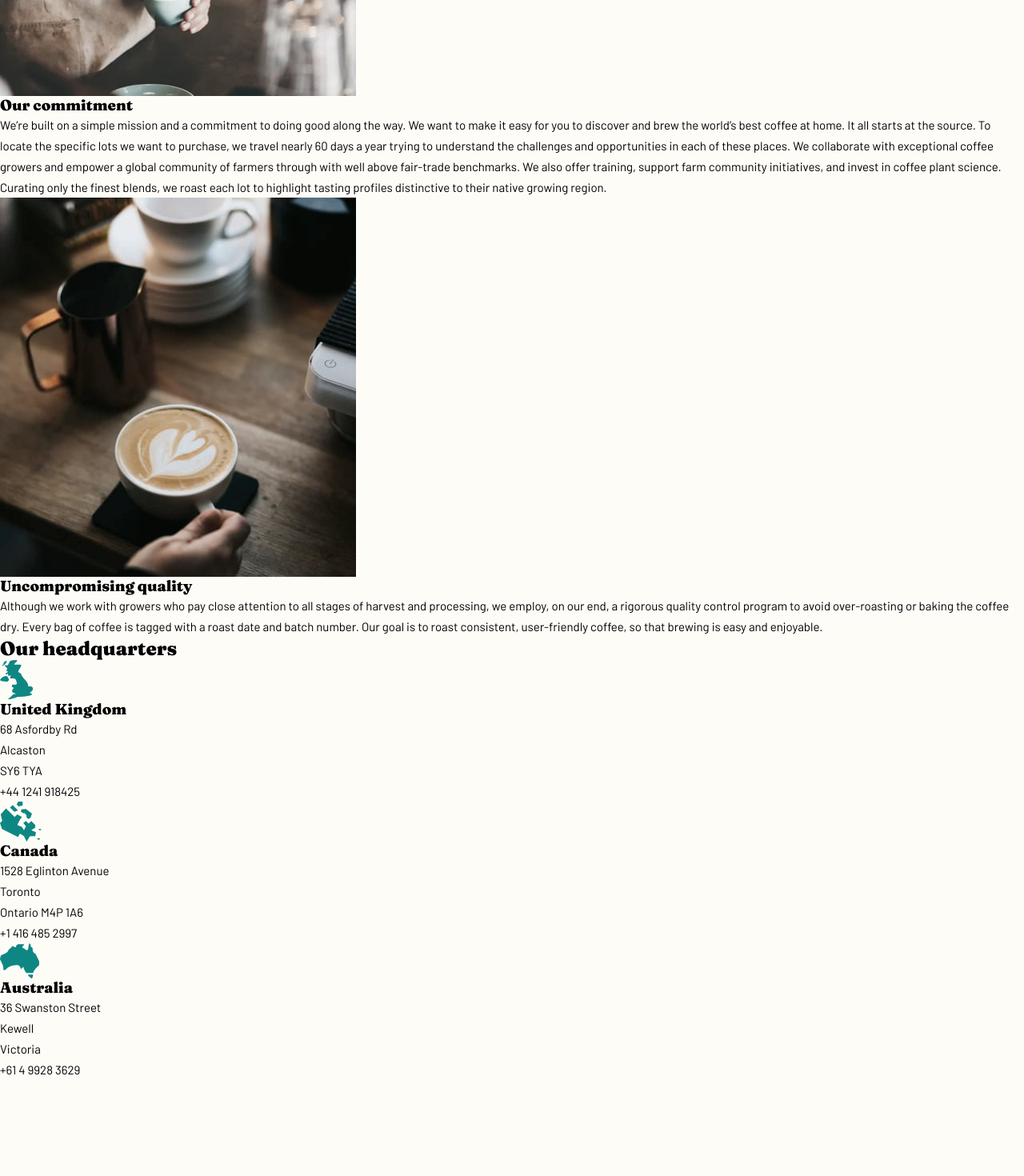
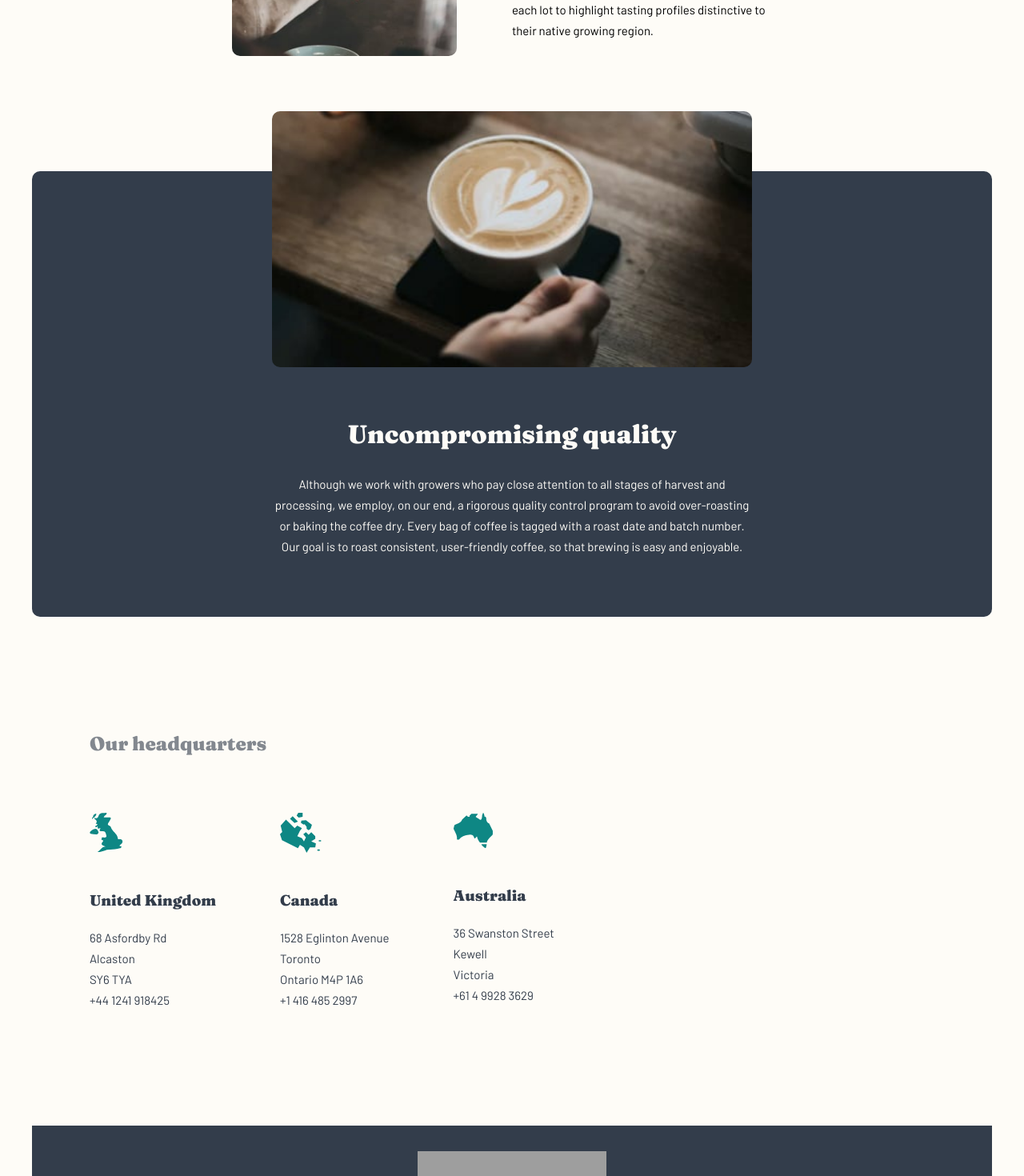
Before and after one commit to sweenejp/coffeeroasters-subscription-site, a React (Create React App) app: page /about in a window 1280 px wide. Shown: the part 1060-2530 px from the top of the page at 80% size. Built offline with nearby package versions, Linux system fonts and the light colour scheme; grey boxes are pictures that could not be loaded.

Commit message:
add about page styles

```diff
--- a/src/components/GlobalStyles.js
+++ b/src/components/GlobalStyles.js
@@ -42,7 +42,7 @@ img {
   max-width: 100%;
 }
 
-section {
+section, article {
   margin-bottom: 7.5rem;
 
   @media screen and (min-width: ${({ theme }) => theme.media.medium}) {
--- a/src/components/article/Article.js
+++ b/src/components/article/Article.js
@@ -1,13 +1,33 @@
 import React from "react";
+import { Container } from "../sharedStyledComponents";
+import { StyledArticle, StyledArticleDark } from "./styles";
 
-function Article({ content }) {
-  return (
-    <article>
-      <img src={content.image} alt="" />
-      <h3>{content.heading}</h3>
-      <p>{content.body}</p>
-    </article>
-  );
+function Article({ content, dark }) {
+  if (dark) {
+    return (
+      <Container>
+        <StyledArticleDark>
+          <img src={content.image} alt="" />
+          <div>
+            <h2>{content.heading}</h2>
+            <p>{content.body}</p>
+          </div>
+        </StyledArticleDark>
+      </Container>
+    );
+  } else {
+    return (
+      <Container>
+        <StyledArticle>
+          <img src={content.image} alt="" />
+          <div>
+            <h2>{content.heading}</h2>
+            <p>{content.body}</p>
+          </div>
+        </StyledArticle>
+      </Container>
+    );
+  }
 }
 
 export default Article;
--- /dev/null
+++ b/src/components/article/styles.js
@@ -0,0 +1,109 @@
+import styled from "styled-components";
+
+export const StyledArticle = styled.article`
+  display: flex;
+  flex-direction: column;
+  align-items: center;
+  justify-content: center;
+  text-align: center;
+  border-radius: ${({ theme }) => theme.borderRadius.large};
+  gap: 3rem;
+
+  img {
+    border-radius: ${({ theme }) => theme.borderRadius.large};
+  }
+
+  div {
+    max-width: 350px;
+  }
+
+  h2 {
+    font-size: 2rem;
+    margin-bottom: 1.875rem;
+  }
+
+  @media screen and (min-width: ${({ theme }) => theme.media.medium}) {
+    text-align: left;
+    flex-direction: row;
+    gap: 4.3rem;
+
+    img {
+      width: 281px;
+      height: 470px;
+      object-fit: cover;
+    }
+  }
+
+  @media screen and (min-width: ${({ theme }) => theme.media.large}) {
+    gap: 7.8125rem;
+    h2 {
+      font-size: 2.5rem;
+    }
+
+    img {
+      width: 445px;
+      height: 520px;
+    }
+
+    div {
+      max-width: 500px;
+    }
+  } ;
+`;
+
+export const StyledArticleDark = styled(StyledArticle)`
+  background-color: ${({ theme }) => theme.colors.primary2};
+  color: ${({ theme }) => theme.colors.neutral1};
+  padding-left: 1.5rem;
+  padding-right: 1.5rem;
+
+  img {
+    position: relative;
+    top: -75px;
+    width: 85%;
+    max-width: 400px;
+    height: 160px;
+    object-fit: cover;
+    object-position: bottom;
+  }
+
+  div {
+    position: relative;
+    top: -75px;
+  }
+
+  @media screen and (min-width: ${({ theme }) => theme.media.medium}) {
+    flex-direction: column;
+    text-align: center;
+    gap: 4rem;
+
+    img {
+      max-width: 600px;
+      height: 320px;
+    }
+
+    div {
+      max-width: 600px;
+    }
+  }
+
+  @media screen and (min-width: ${({ theme }) => theme.media.large}) {
+    flex-direction: row;
+    gap: 7.8125rem;
+    text-align: left;
+    padding-left: 5.1325rem;
+    padding-right: 5.1325rem;
+    div {
+      order: 1;
+    }
+    img {
+      order: 2;
+      height: 474px;
+      max-width: 445px;
+    }
+
+    div {
+      position: static;
+    }
+  }
+`;
--- a/src/components/locations/Locations.js
+++ b/src/components/locations/Locations.js
@@ -1,24 +1,28 @@
 import React from "react";
+import { Container } from "../sharedStyledComponents";
+import { LocationCards, LocationCard, StyledLocations } from "./styles";
 
 function Locations({ content }) {
-  const locationCards = content.locationCards.map((card) => {
+  const cards = content.locationCards.map((card) => {
     return (
-      <div>
+      <LocationCard>
         <img src={card.image} alt="" />
         <h3>{card.heading}</h3>
         <p>{card.address.line1}</p>
         <p>{card.address.line2}</p>
         <p>{card.address.line3}</p>
         <p>{card.address.phoneNumber}</p>
-      </div>
+      </LocationCard>
     );
   });
 
   return (
-    <section>
-      <h2>{content.heading}</h2>
-      <div>{locationCards}</div>
-    </section>
+    <Container>
+      <StyledLocations>
+        <h2>{content.heading}</h2>
+        <LocationCards>{cards}</LocationCards>
+      </StyledLocations>
+    </Container>
   );
 }
 
--- /dev/null
+++ b/src/components/locations/styles.js
@@ -0,0 +1,53 @@
+import styled from "styled-components";
+
+export const StyledLocations = styled.section`
+  text-align: center;
+  color: ${({ theme }) => theme.colors.primary2};
+
+  h2 {
+    font-size: 1.5rem;
+    color: ${({ theme }) => theme.colors.neutral2};
+    margin-bottom: 4.5rem;
+  }
+
+  @media screen and (min-width: ${({ theme }) => theme.media.medium}) {
+    text-align: left;
+    width: 88%;
+    margin-left: auto;
+    margin-right: auto;
+  }
+`;
+
+export const LocationCards = styled.div`
+  display: flex;
+  flex-direction: column;
+  gap: 5rem;
+
+  @media screen and (min-width: ${({ theme }) => theme.media.medium}) {
+    flex-direction: row;
+  }
+`;
+
+export const LocationCard = styled.div`
+  display: flex;
+  flex-direction: column;
+  align-items: center;
+
+  img {
+    margin-bottom: 3rem;
+  }
+
+  h3 {
+    margin-bottom: 1.375rem;
+  }
+
+  @media screen and (min-width: ${({ theme }) => theme.media.medium}) {
+    align-items: flex-start;
+  }
+
+  @media screen and (min-width: ${({ theme }) => theme.media.large}) {
+    h3 {
+      font-size: 2rem;
+    }
+  } ;
+`;
--- a/src/components/orderProcess/OrderProcess.js
+++ b/src/components/orderProcess/OrderProcess.js
@@ -9,10 +9,10 @@ import {
 import Button from "../button/Button";
 import { Container } from "../sharedStyledComponents";
 
-function OrderProcess({ content, isDark }) {
+function OrderProcess({ content, dark }) {
   const cards = content.cards.map((card) => {
     return (
-      <OrderProcessCard isDark={isDark} key={card.heading}>
+      <OrderProcessCard dark={dark} key={card.heading}>
         <h3>{card.heading}</h3>
         <h4>{card.listNumber}</h4>
         <p>{card.body}</p>
@@ -22,7 +22,7 @@ function OrderProcess({ content, isDark }) {
   console.log(content.button);
 
   return (
-    <StyledOrderProcess isDark={isDark}>
+    <StyledOrderProcess dark={dark}>
       {content.heading && <h2>{content.heading}</h2>}
       <StyledHR />
       <OrderProcessCards>{cards}</OrderProcessCards>
--- a/src/components/orderProcess/styles.js
+++ b/src/components/orderProcess/styles.js
@@ -2,8 +2,8 @@ import styled from "styled-components";
 
 export const StyledOrderProcess = styled.section`
   text-align: center;
-  background-color: ${({ theme, isDark }) =>
-    isDark ? theme.colors.primary2 : theme.colors.neutral1};
+  background-color: ${({ theme, dark }) =>
+    dark ? theme.colors.primary2 : theme.colors.neutral1};
   border-radius: ${({ theme }) => theme.borderRadius.large};
   padding: 5rem 1.5rem;
 
@@ -50,8 +50,8 @@ export const OrderProcessCard = styled.li`
   position: relative;
 
   h3 {
-    color: ${({ theme, isDark }) =>
-      isDark ? theme.colors.neutral1 : theme.colors.primary2};
+    color: ${({ theme, dark }) =>
+      dark ? theme.colors.neutral1 : theme.colors.primary2};
     font-size: 1.75rem;
     margin-bottom: 1.5rem;
     order: 1;
@@ -65,8 +65,8 @@ export const OrderProcessCard = styled.li`
   }
 
   p {
-    color: ${({ theme, isDark }) =>
-      isDark ? theme.colors.neutral1 : theme.colors.primary2};
+    color: ${({ theme, dark }) =>
+      dark ? theme.colors.neutral1 : theme.colors.primary2};
     margin: 0 auto 0 auto;
     order: 2;
   }
--- a/src/pages/AboutPage.js
+++ b/src/pages/AboutPage.js
@@ -8,7 +8,7 @@ function AboutPage({ content }) {
     <>
       <Banner content={banner} />
       <Article content={ourCommitment} />
-      <Article content={uncompromisingQuality} />
+      <Article dark content={uncompromisingQuality} />
       <Locations content={locations} />
     </>
   );
--- a/src/pages/OrderPage.js
+++ b/src/pages/OrderPage.js
@@ -7,7 +7,7 @@ function OrderPage({ content }) {
   return (
     <>
       <Banner content={banner} />
-      <OrderProcess isDark content={orderProcess} />
+      <OrderProcess dark content={orderProcess} />
       <OrderForm content={orderForm} />
     </>
   );
```
